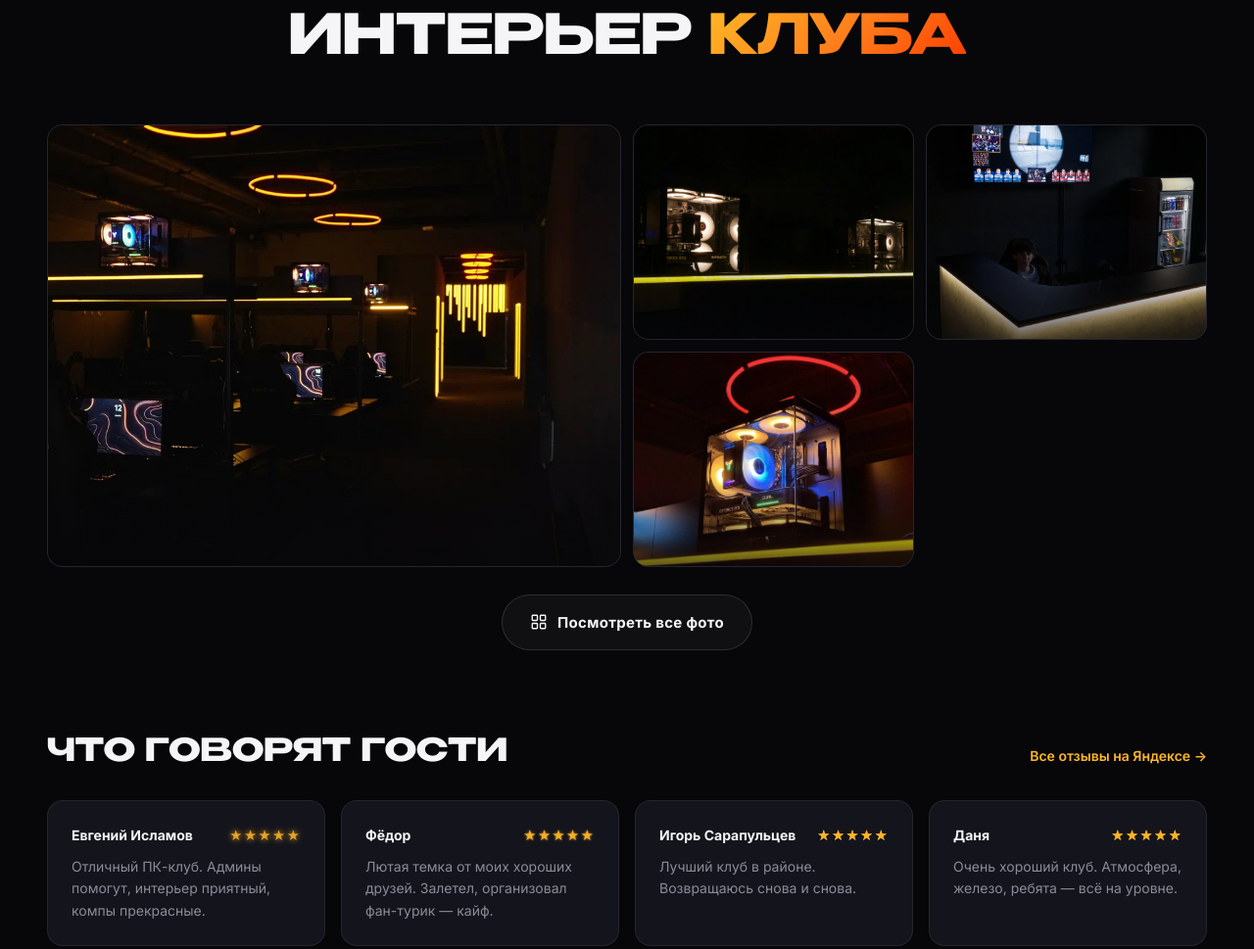
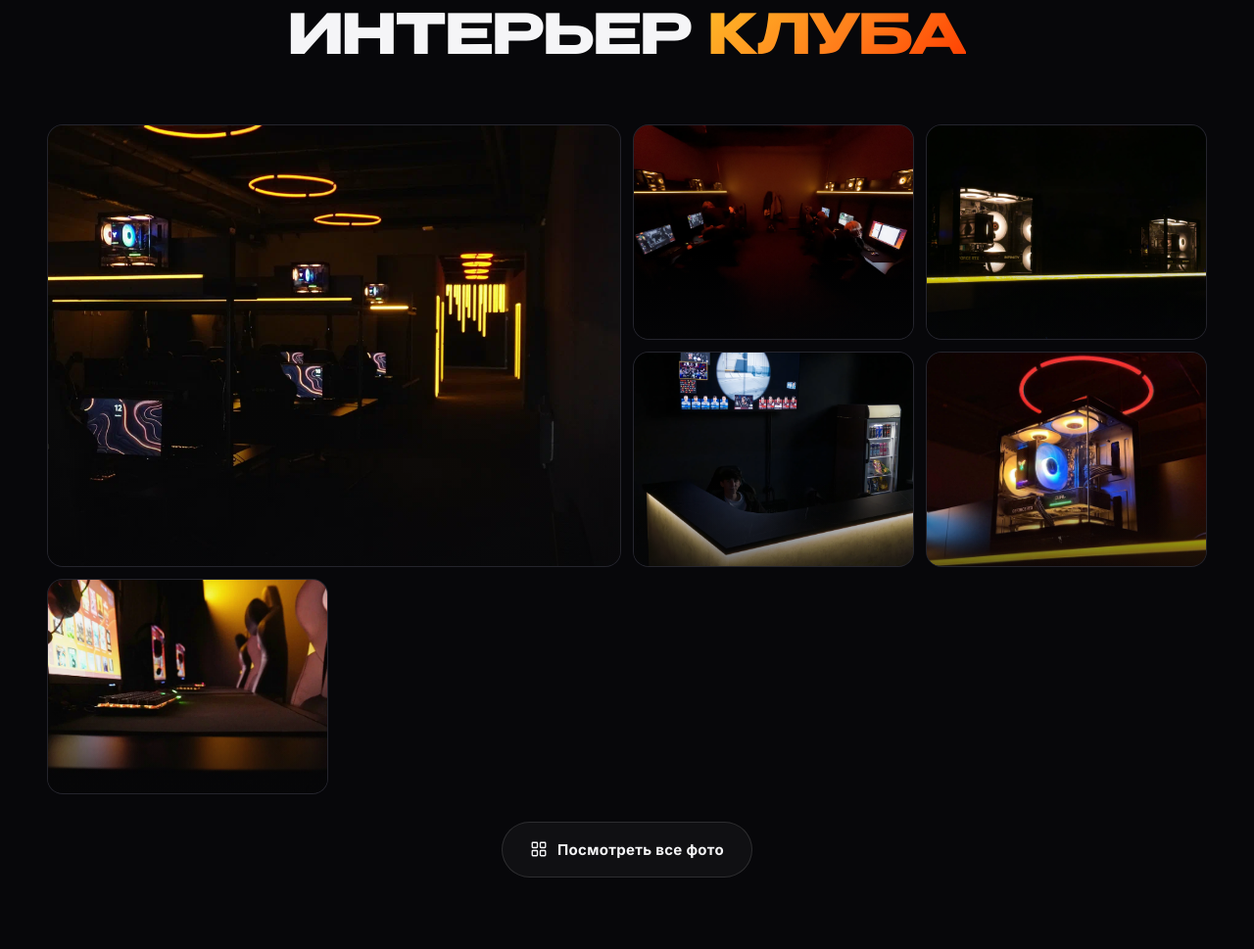
Before and after one commit to alekseydesgn-crypto/force_drop, a plain HTML site: page index.html in a window 1280 px wide. Shown: the part 7360-8329 px from the top of the page at 98% size. Drawn offline with Linux system fonts and the light colour scheme; a web font is replaced by a local one.

Commit message:
gallery: добавил 2 фотки интерьера — VIP-комната + атмосфера зала
В сетке теперь 6 видимых фоток вместо 4:
1. ob.webp (большая, 2×2)
2. vip_room.webp — интерьер VIP-комнаты
3. duo_comp.webp — DUO ПК
4. admin.webp — стойка администратора
5. pc.webp — игровой ПК с RTX
6. low.webp — атмосфера игрового зала с подсветкой

Индексы data-i переиндексированы.
Массив photos в lightbox обновлён под новый порядок.

```diff
--- a/index.html
+++ b/index.html
@@ -570,13 +570,19 @@
         <img src="images/interior/ob.webp" alt="Общий план зала ФОРС"/>
       </button>
       <button type="button" class="gallery__item" data-i="1">
+        <img src="images/interior/vip_room.webp" alt="VIP-комната"/>
+      </button>
+      <button type="button" class="gallery__item" data-i="2">
         <img src="images/interior/duo_comp.webp" alt="DUO — два игровых ПК"/>
       </button>
-      <button type="button" class="gallery__item" data-i="2">
+      <button type="button" class="gallery__item" data-i="3">
         <img src="images/interior/admin.webp" alt="Стойка администратора"/>
       </button>
-      <button type="button" class="gallery__item" data-i="3">
+      <button type="button" class="gallery__item" data-i="4">
         <img src="images/interior/pc.webp" alt="Игровой ПК с RTX"/>
+      </button>
+      <button type="button" class="gallery__item" data-i="5">
+        <img src="images/interior/low.webp" alt="Атмосфера игрового зала"/>
       </button>
     </div>
 
--- a/script.js
+++ b/script.js
@@ -158,11 +158,12 @@
   /* ============== LIGHTBOX ============== */
   const photos = [
     { src: 'images/interior/ob.webp',       alt: 'Общий план зала ФОРС' },
+    { src: 'images/interior/vip_room.webp', alt: 'VIP-комната' },
     { src: 'images/interior/duo_comp.webp', alt: 'DUO — два игровых ПК' },
     { src: 'images/interior/admin.webp',    alt: 'Стойка администратора' },
     { src: 'images/interior/pc.webp',       alt: 'Игровой ПК с RTX' },
+    { src: 'images/interior/low.webp',      alt: 'Атмосфера игрового зала' },
     { src: 'images/interior/also.webp',     alt: 'Дроп на экране' },
-    { src: 'images/interior/low.webp',      alt: 'Игровое место' },
     { src: 'images/interior/drop.png',      alt: 'Экран программы дропов' }
   ];
 
```
